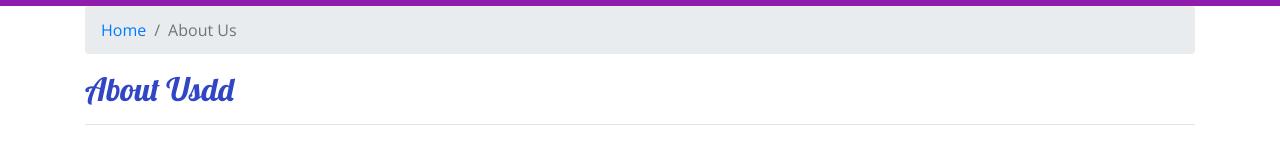
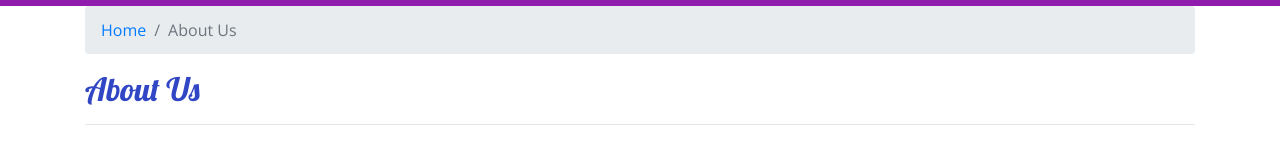
Before and after one commit to ByeonghoonJeon/nucamp-react, a React (Create React App) app: page /aboutus in a window 1280 px wide. Shown: the part 214-374 px from the top of the page. Built offline with nearby package versions, Linux system fonts and the light colour scheme.

Commit message:
Practice

```diff
--- a/src/components/AboutComponent.js
+++ b/src/components/AboutComponent.js
@@ -48,7 +48,7 @@ function About(props) {
             </BreadcrumbItem>
             <BreadcrumbItem active>About Us</BreadcrumbItem>
           </Breadcrumb>
-          <h2>About Usdd</h2>
+          <h2>About Us</h2>
           <hr />
         </div>
       </div>
```
